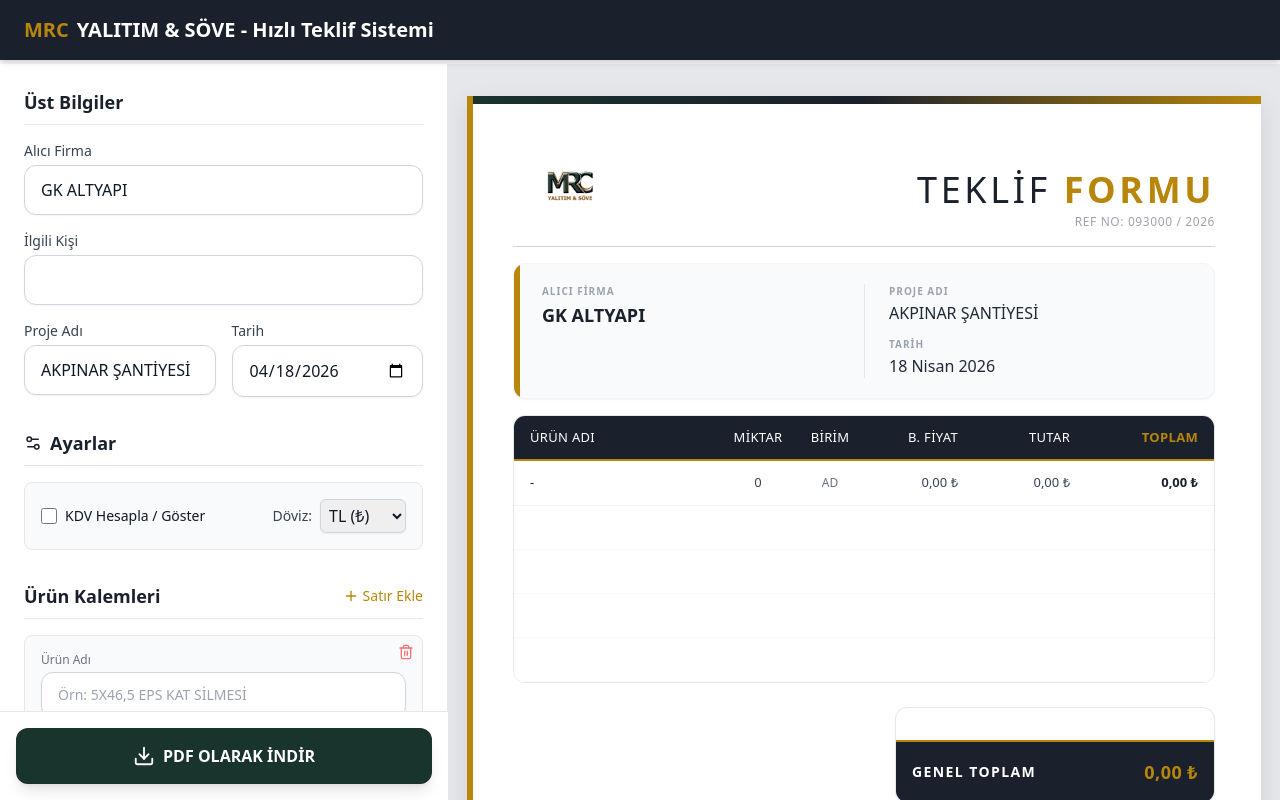
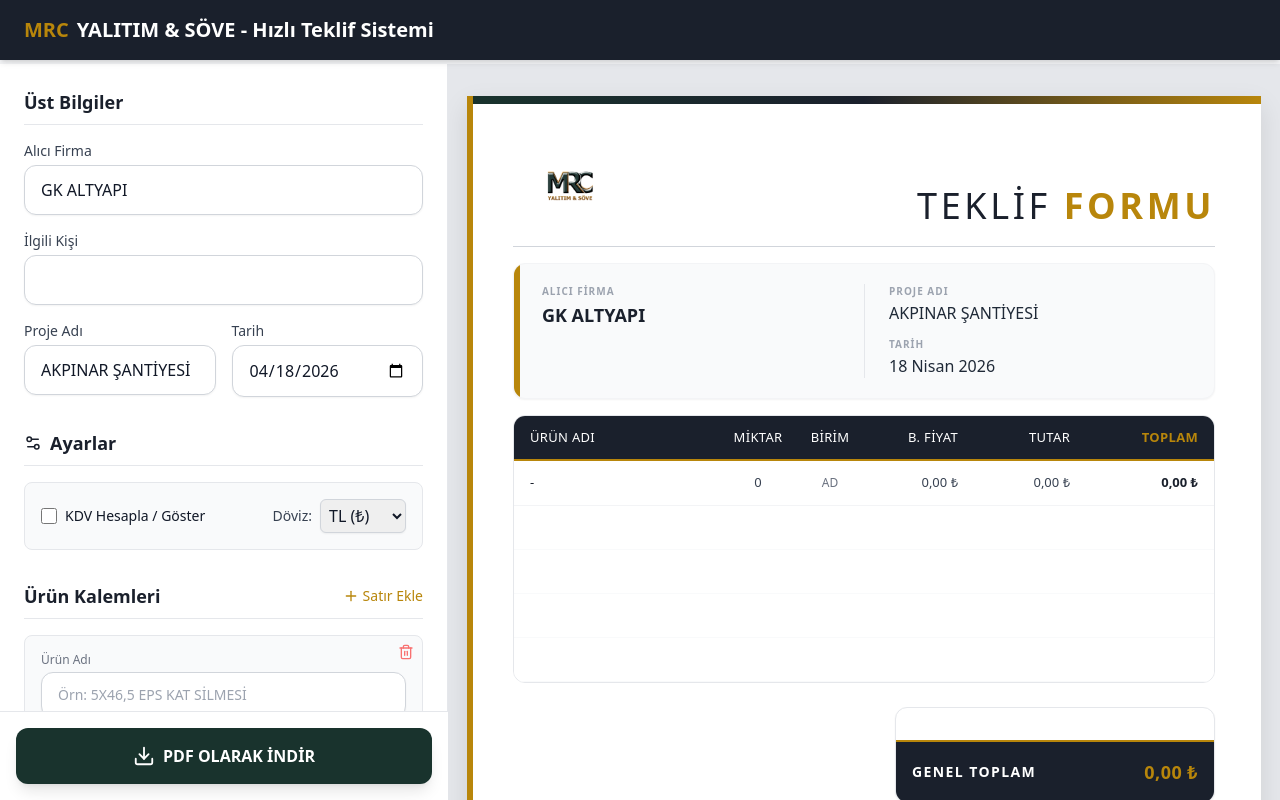
Before and after one commit to talhaff/Teklif_modul, a React (Vite) app: page / in a window 1280 px wide. Built offline with nearby package versions, Linux system fonts and the light colour scheme.

Commit message:
feat: add DocumentHeader component to display proposal information in preview mode

```diff
--- a/src/components/Preview/DocumentHeader.jsx
+++ b/src/components/Preview/DocumentHeader.jsx
@@ -22,7 +22,6 @@ function DocumentHeader({ headerInfo }) {
         </div>
         <div className="text-right">
           <h2 className="text-4xl font-light tracking-widest text-brand-dark mb-1">TEKLİF <span className="font-bold text-brand-gold">FORMU</span></h2>
-          <p className="text-xs text-gray-400 font-medium tracking-wider">REF NO: {Date.now().toString().slice(-6)} / {new Date().getFullYear()}</p>
         </div>
       </div>
 
```
